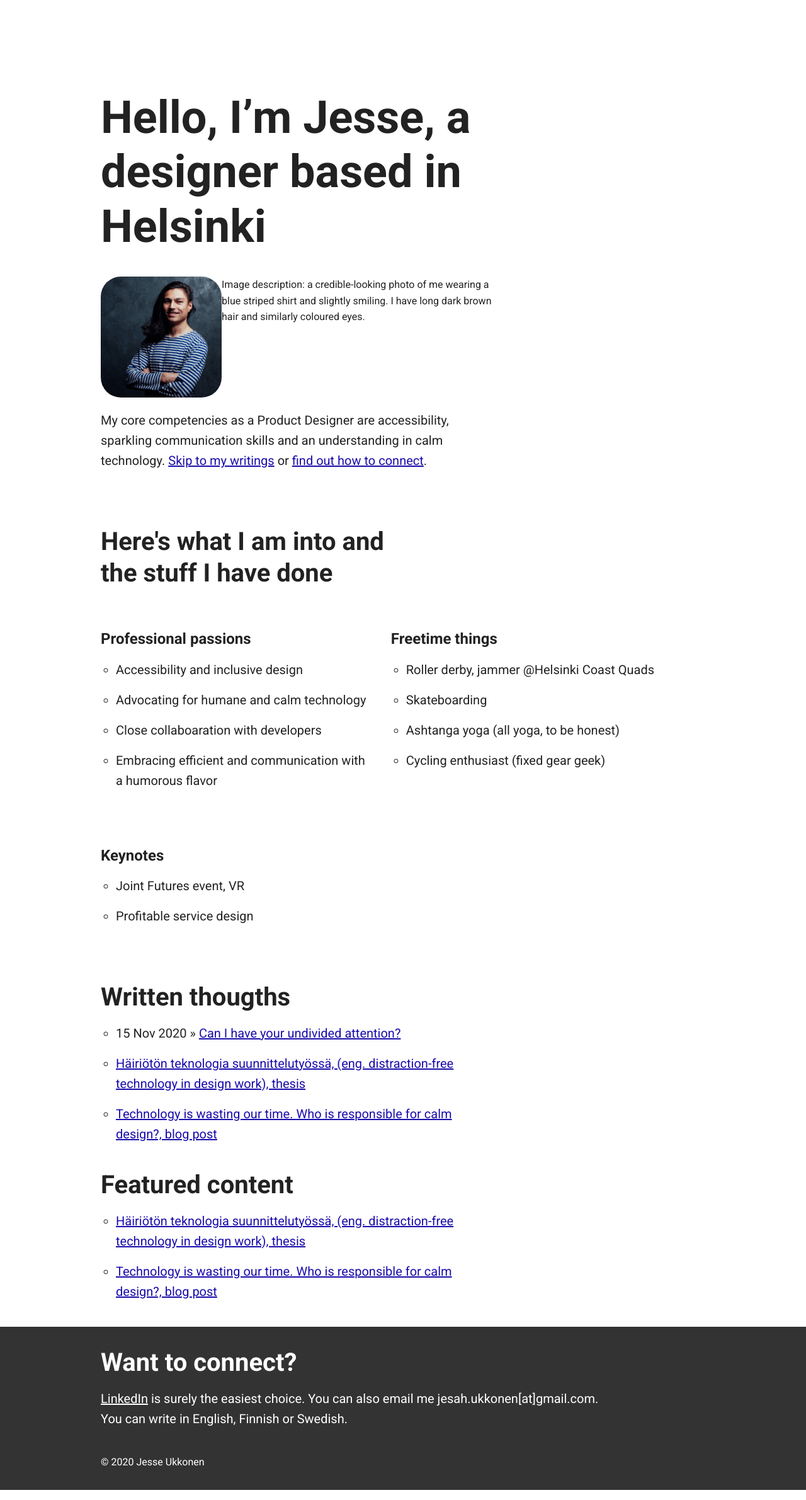
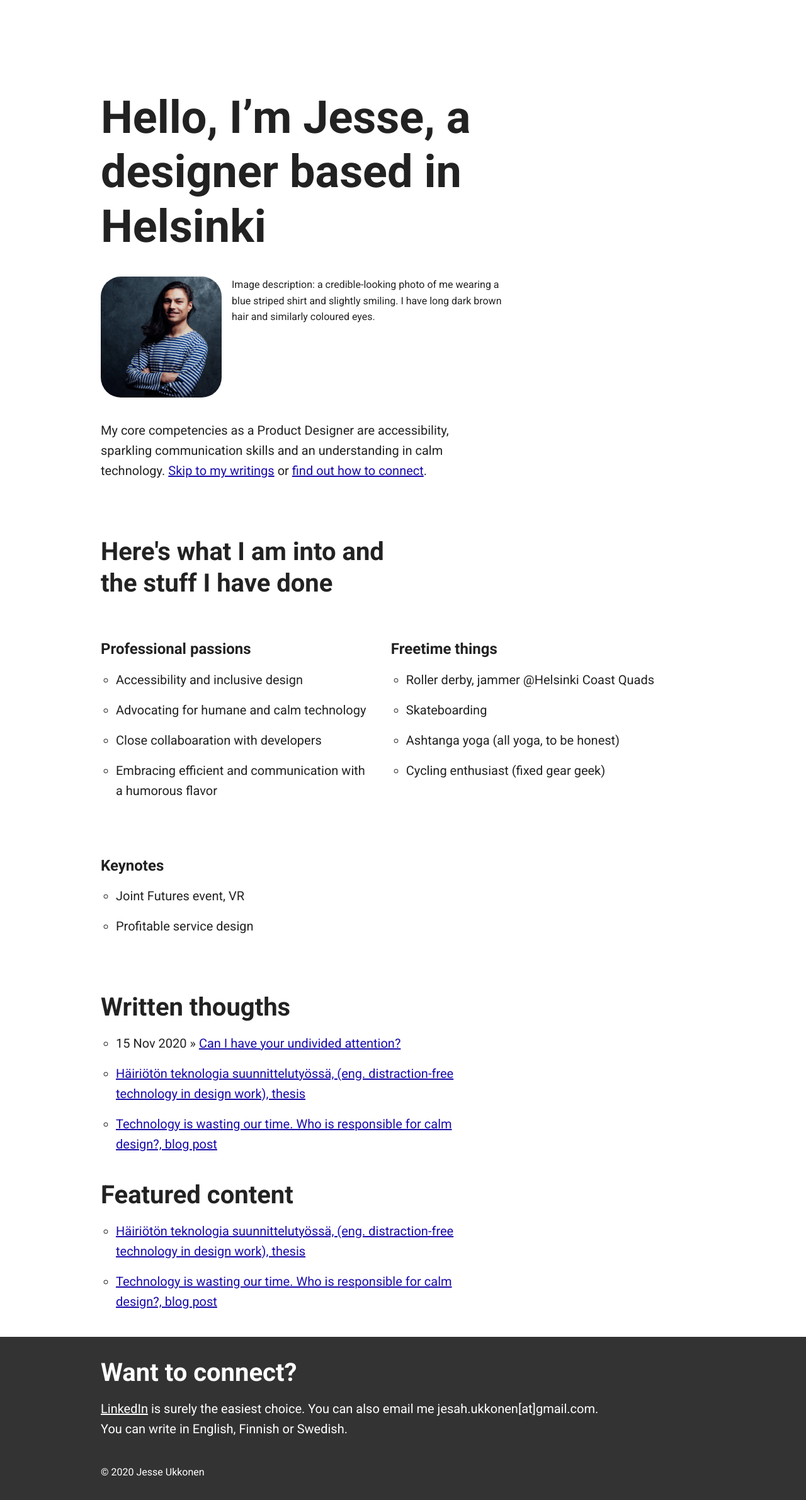
Before and after one commit to jesseu/jesseu.github.io, a Jekyll site: the page built from index.html, in a window 1280 px wide. Shown: the whole page at 63% size. Built offline with Jekyll 4.4.1, drawn with Linux system fonts in a browser that asks for light colours.

Commit message:
Update skeleton.css

```diff
--- a/css/skeleton.css
+++ b/css/skeleton.css
@@ -163,7 +163,8 @@ a:hover {
 .avatar {
   border-radius: 2rem;
   max-width: 12rem;
-  margin-right 1rem;
+  margin-right: 1rem;
+  margin-bottom: 1rem;
 }
 
 figure {
```
